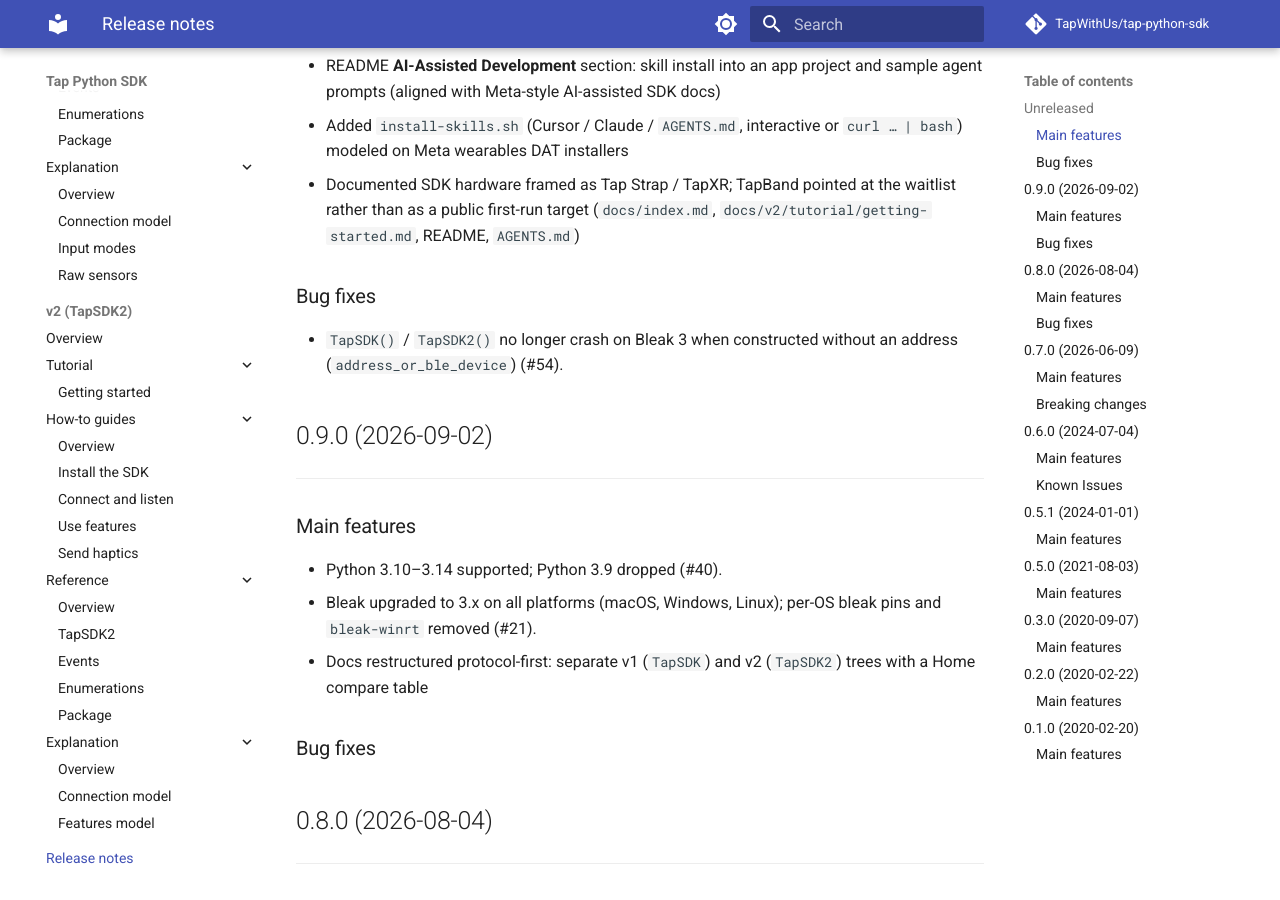
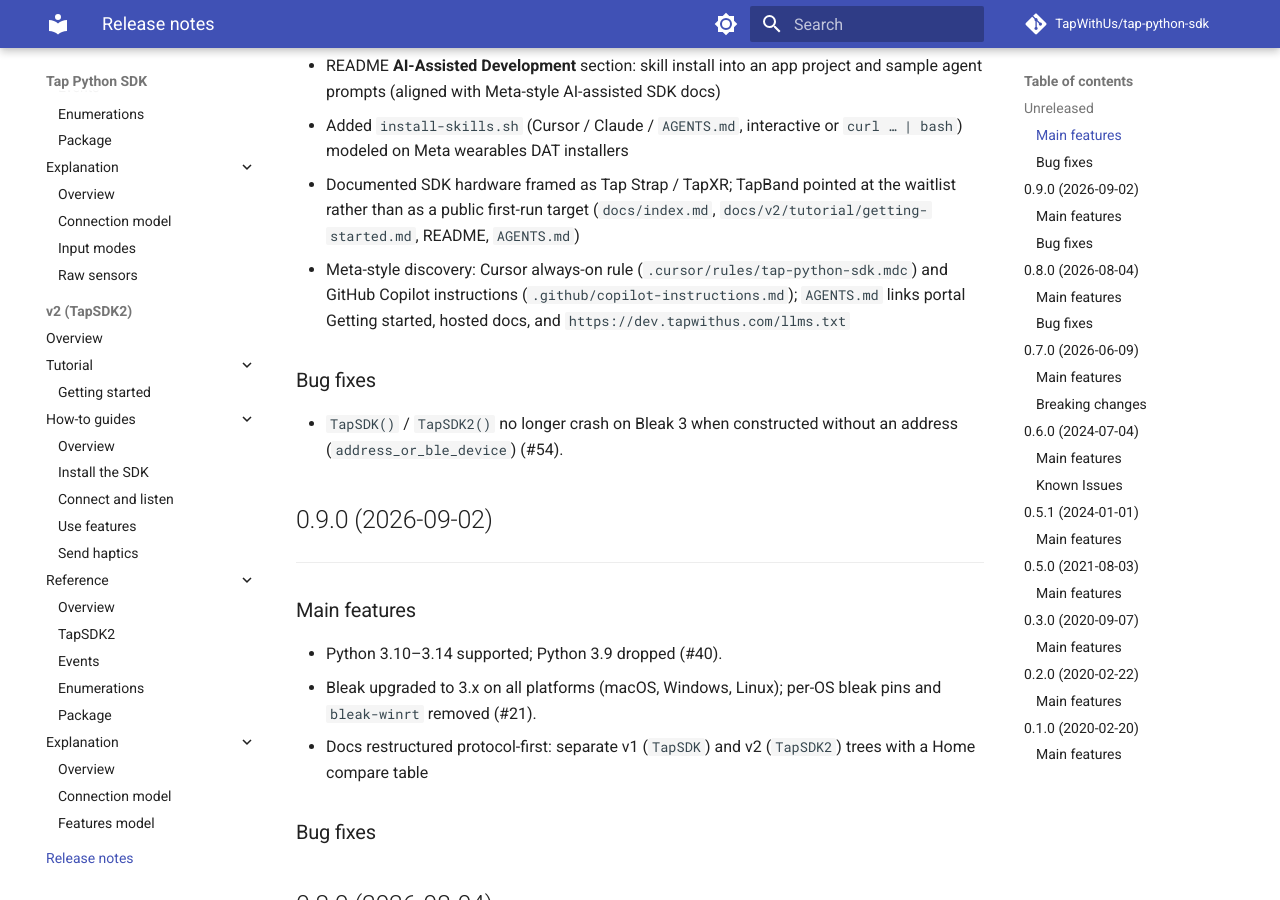
Before and after one commit to TapWithUs/tap-python-sdk, an MkDocs documentation site: the page built from docs/release-notes.md, in a window 1280 px wide and 900 px high, scrolled down 542 px. Built offline with MkDocs 1.6.1 and Material for MkDocs 9.7.7, drawn with Linux system fonts in a browser that asks for light colours; comment, search, counter and statistics services are not loaded; the version menu is left out.

Commit message:
Add Meta-style Cursor rule and Copilot discovery surfaces
Always-on .cursor/rules/tap-python-sdk.mdc and .github/copilot-instructions.md
encode the same app-builder facts as AGENTS.md/skills. Point AGENTS.md at
portal Getting started, hosted docs, and llms.txt.

Co-authored-by: Liron Ilouz <ilouzl@users.noreply.github.com>

```diff
--- a/docs/release-notes.md
+++ b/docs/release-notes.md
@@ -22,6 +22,10 @@ ______________________
 * Documented SDK hardware framed as Tap Strap / TapXR; TapBand pointed at the
   waitlist rather than as a public first-run target (`docs/index.md`,
   `docs/v2/tutorial/getting-started.md`, README, `AGENTS.md`)
+* Meta-style discovery: Cursor always-on rule
+  (`.cursor/rules/tap-python-sdk.mdc`) and GitHub Copilot instructions
+  (`.github/copilot-instructions.md`); `AGENTS.md` links portal Getting started,
+  hosted docs, and `https://dev.tapwithus.com/llms.txt`
 
 ### Bug fixes
 
```
Also changed, not shown: AGENTS.md (+6 -1 lines), .github/copilot-instructions.md (added), 1 other file.
